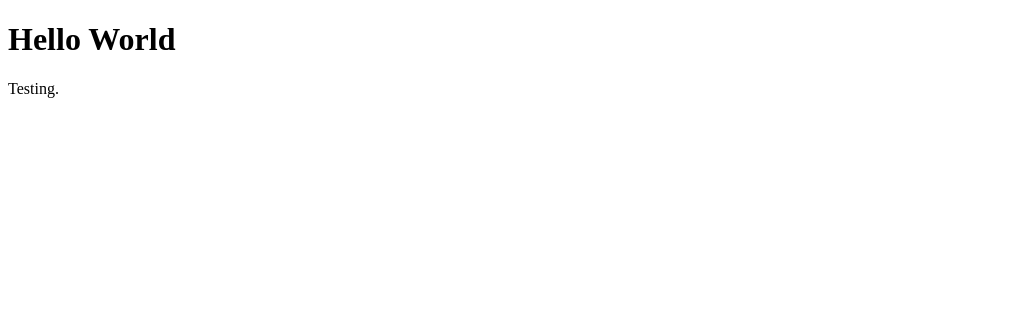
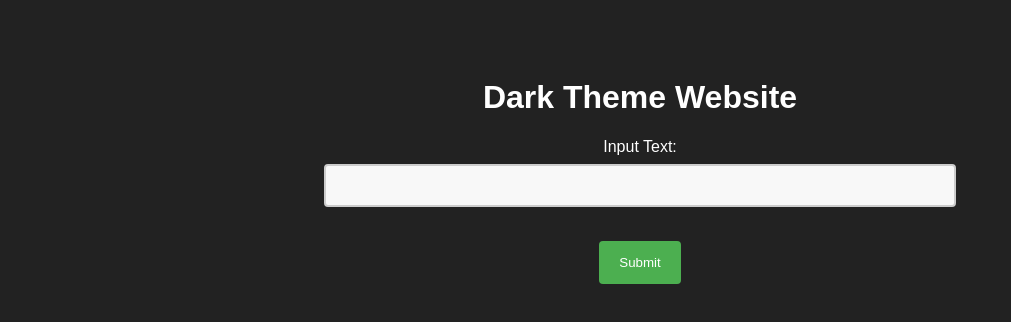
Before and after one commit to deeppauley/deeppauley.github.io, a plain HTML site: page index.html in a window 1280 px wide. Shown: the whole page, without its empty margins (0-1011 px from the left). Drawn offline with Linux system fonts and the light colour scheme.

Commit message:
Update index.html

```diff
--- a/index.html
+++ b/index.html
@@ -1,7 +1,72 @@
 <!DOCTYPE html>
 <html>
+<head>
+	<title>Dark Theme Website</title>
+	<style>
+		body {
+			background-color: #222;
+			color: #fff;
+			font-family: Arial, sans-serif;
+			text-align: center;
+			padding-top: 50px;
+		}
+		input[type=text] {
+			width: 50%;
+			padding: 12px 20px;
+			margin: 8px 0;
+			box-sizing: border-box;
+			border: 2px solid #ccc;
+			border-radius: 4px;
+			background-color: #f8f8f8;
+			color: #222;
+		}
+		input[type=submit] {
+			background-color: #4CAF50;
+			color: white;
+			padding: 14px 20px;
+			margin: 8px 0;
+			border: none;
+			border-radius: 4px;
+			cursor: pointer;
+		}
+		input[type=submit]:hover {
+			background-color: #45a049;
+		}
+	</style>
+</head>
 <body>
-<h1>Hello World</h1>
-<p>Testing.</p>
+	<h1>Dark Theme Website</h1>
+	<form id="myForm">
+		<label for="input_text">Input Text:</label>
+		<br>
+		<input type="text" id="input_text" name="input_text">
+		<br><br>
+		<input type="submit" value="Submit">
+	</form>
+	<br><br>
+	<p id="response"></p>
+
+	<script>
+		document.getElementById("myForm").addEventListener("submit", function(event) {
+			event.preventDefault();
+			sendRequest();
+		});
+
+		function sendRequest() {
+			var inputText = document.getElementById("input_text").value;
+			var xhr = new XMLHttpRequest();
+			var url = "http://173.48.179.80:5000/predict";
+			xhr.open("POST", url, true);
+			xhr.setRequestHeader("Content-Type", "application/json");
+			xhr.onreadystatechange = function () {
+				if (xhr.readyState === 4 && xhr.status === 200) {
+					var response = JSON.parse(xhr.responseText);
+					document.getElementById("response").innerHTML = response.text;
+				}
+			};
+			var data = JSON.stringify({"text": inputText});
+			xhr.send(data);
+		}
+	</script>
 </body>
 </html>
```
